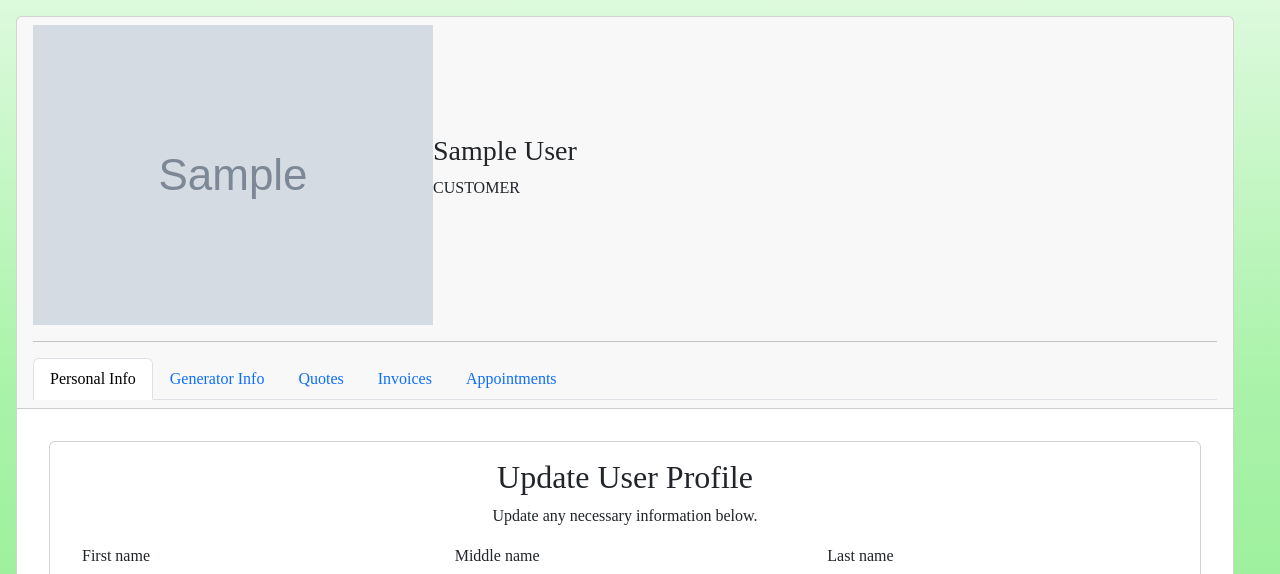
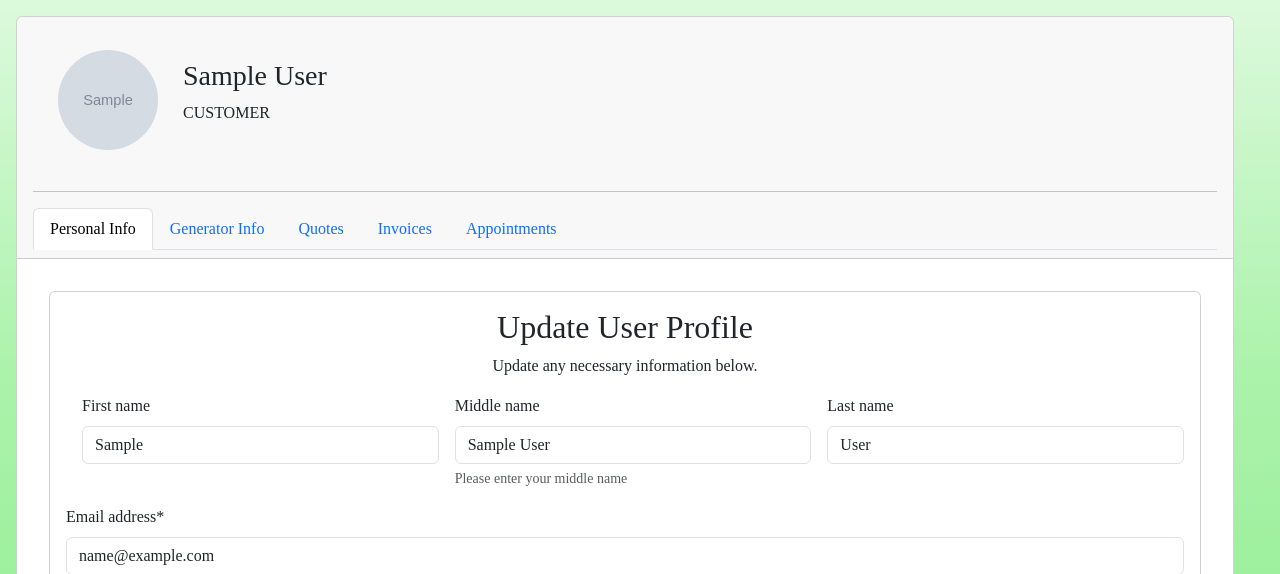
Before and after one commit to VStarr93/portfolio, a Django app: page /user/profile/ in a window 1280 px wide. Shown: the part 50-624 px from the top of the page. Run offline with Django 4.2, Linux system fonts and the light colour scheme; a user stored in the database is signed in; tables that the repository leaves empty hold one stand-in row (values such as "Sample post"); grey boxes marked "Sample" are stand-in pictures; some libraries are stand-ins or nearby versions.

Commit message:
create custom class .v-profile-photo

```diff
--- a/crm_user/static/crm_user/css/styles.css
+++ b/crm_user/static/crm_user/css/styles.css
@@ -94,6 +94,13 @@ header h3:first-of-type {
     margin-left: 1rem;
 }
 
+.v-profile-photo {
+    width: 100px;
+    height: 100px;
+    border-radius: 50%;
+    margin: 25px;
+}
+
 .crm-dropdown {
     background-color: green;
     color:white;
```
